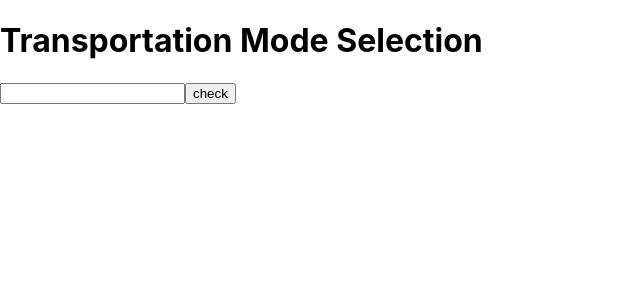
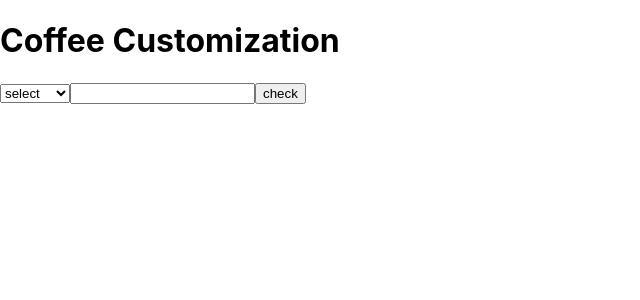
Before and after one commit to ApekshaV123/Hello, a React (Create React App) app: page / in a window 1280 px wide. Shown: the top 300 px of the page, without its empty margins (0-640 px from the left). Built offline with nearby package versions, Linux system fonts and the light colour scheme.

Commit message:
initial commit-coffee customization

```diff
--- a/src/App.js
+++ b/src/App.js
@@ -3,26 +3,37 @@ import './App.css';
 import { use, useState } from 'react';
 
 function App() {
-  const [distance,setDistance]=useState("");
-  const [check,setCheck]=useState("");
-  const transportationModeSelection=()=>{
-    if(distance<3){
-      setCheck("walk");
-    }else if(distance>=3 && distance<=15){
-      setCheck("Bike");
-    }else if(distance>=15){
-      setCheck("car");
+  const [size, setSize] = useState("");
+  const [extraShot, setExtrashot] = useState("");
+  const [check, setCheck] = useState("");
+  const coffeeCustomization = () => {
+    if(size==="small" && extraShot==="order"){
+      setCheck("small with an option for extra shot espresso");
+    } else if(size==="medium" && extraShot==="order"){
+      setCheck("medium with an option for extra shot espresso");
+    } else if(size==="large" && extraShot==="order"){
+      setCheck("large with an option for extra shot espresso");
     }
   }
-  const mode=(event)=>{
-    setDistance(event.target.value);
+  const customerOrder=(event)=>{
+    setSize(event.target.value);
+  }
+
+  const order = (event) => {
+    setExtrashot(event.target.value);
   }
   return (
     <div>
-      <h1>Transportation  Mode Selection</h1>
-      <input type="number" value={distance} onChange={mode}/>
-      <button onClick={transportationModeSelection}>check</button>
-      <p>{check}</p>
+      <h1>Coffee Customization</h1>
+      <select value={size} onChange={customerOrder}>
+        <option value={""}>select</option>
+        <option value={"small"}>Small</option>
+        <option value={"medium"}>Medium</option>
+        <option value={"large"}>Large</option>
+      </select>
+      <input type="text" value={extraShot} onChange={order} />
+      <button onClick={coffeeCustomization}>check</button>
+      <div>{check}</div>
     </div>
   );
 }
```
